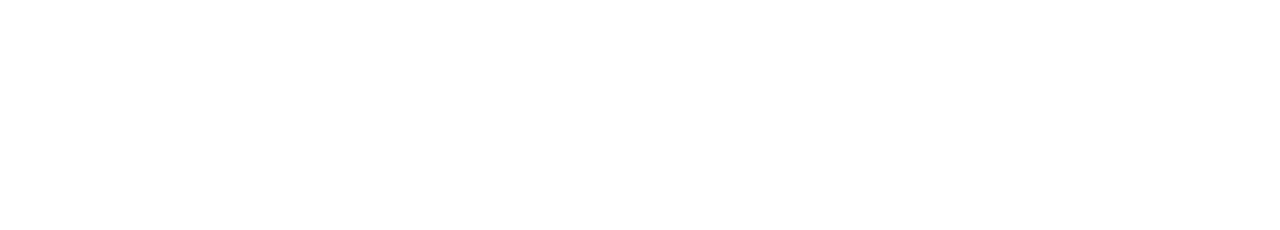
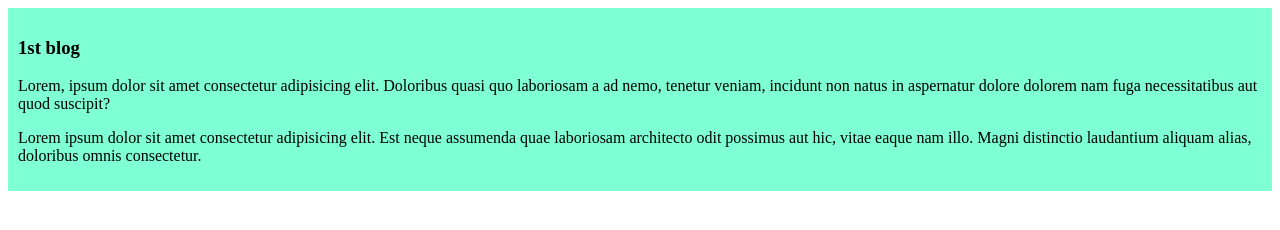
Before and after one commit to ranitsarker/portfolio1, a plain HTML site: page index.html in a window 1280 px wide. Drawn offline with Linux system fonts and the light colour scheme.

Commit message:
1st blog added

```diff
--- a/index.html
+++ b/index.html
@@ -4,8 +4,13 @@
     <meta charset="UTF-8">
     <meta name="viewport" content="width=device-width, initial-scale=1.0">
     <title>My 1st git repo</title>
+    <link rel="stylesheet" href="style/blog.css">
 </head>
 <body>
-
+    <div class="first-blog">
+        <h3>1st blog</h3>
+        <p>Lorem, ipsum dolor sit amet consectetur adipisicing elit. Doloribus quasi quo laboriosam a ad nemo, tenetur veniam, incidunt non natus in aspernatur dolore dolorem nam fuga necessitatibus aut quod suscipit?</p>
+        <p>Lorem ipsum dolor sit amet consectetur adipisicing elit. Est neque assumenda quae laboriosam architecto odit possimus aut hic, vitae eaque nam illo. Magni distinctio laudantium aliquam alias, doloribus omnis consectetur.</p>
+    </div>
 </body>
 </html>
--- /dev/null
+++ b/style/blog.css
@@ -0,0 +1,4 @@
+.first-blog{
+    background-color: aquamarine;
+    padding: 10px;
+}
```
Also changed, not shown: 1 other file.
